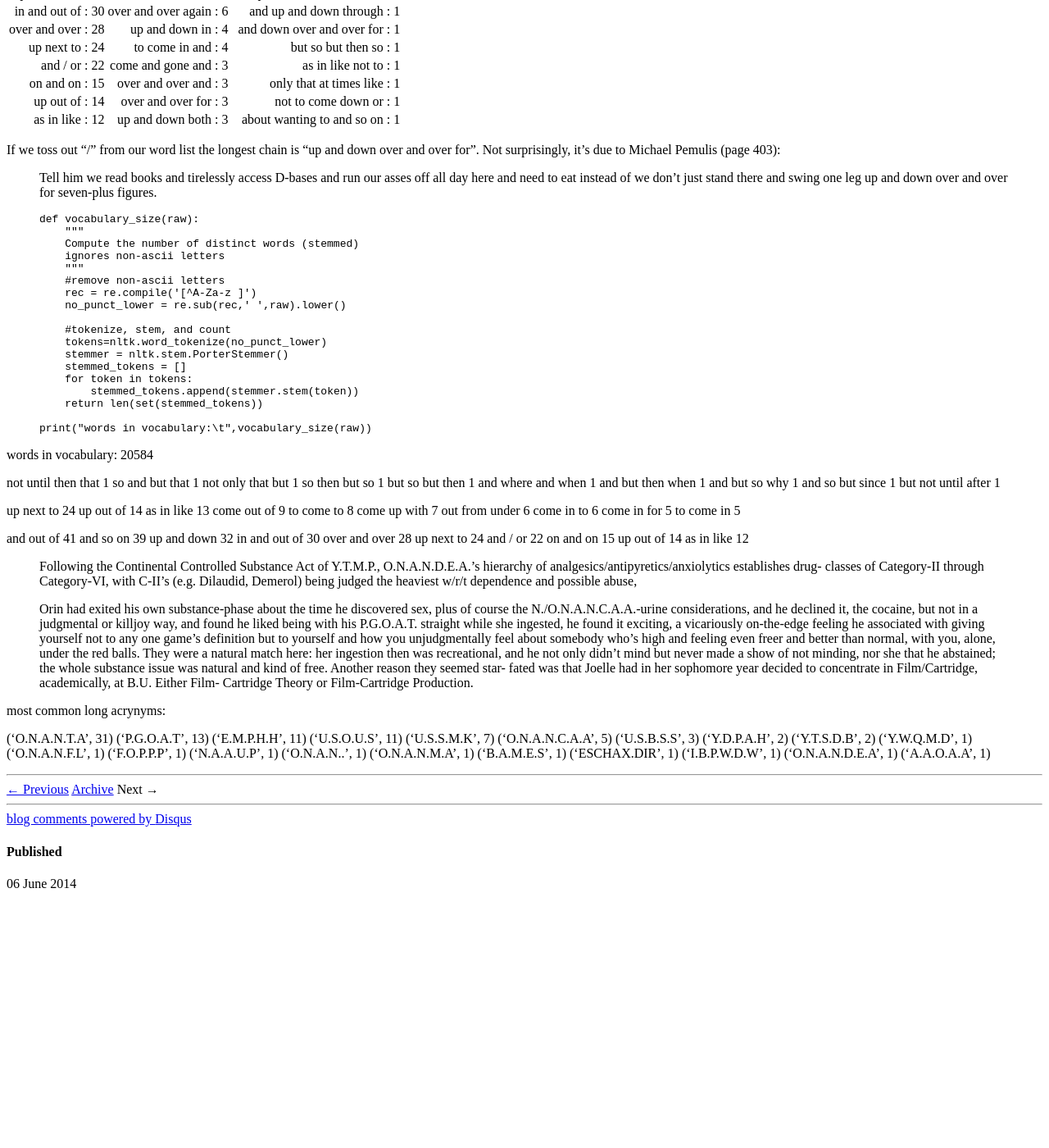
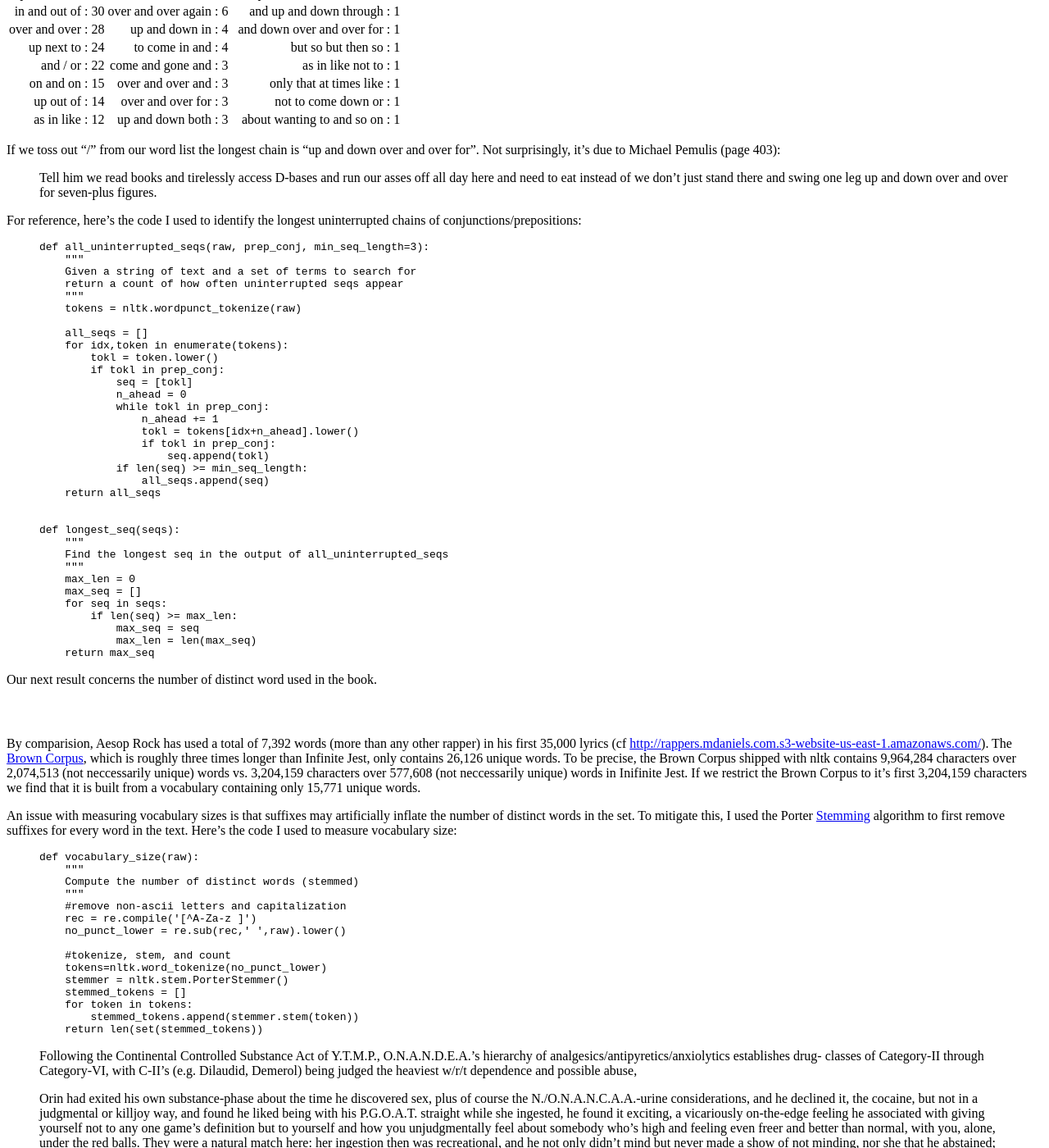
Before and after one commit to rcompton/ryancompton.net, a Jekyll site: the page built from _posts/2014-06-06-statistical-features-of-infinite-jest.md, in a window 1280 px wide and 1400 px high, scrolled down 1632 px. Shown: the whole window at 82% size. Built offline with Jekyll 4.4.1, drawn with Linux system fonts in a browser that asks for light colours; nearby versions of some CDN libraries; comment, search, counter and statistics services are not loaded; before the commit the page ends 2727 px from its top, so only the background shows below that.

Commit message:
dfw page update

```diff
--- a/_posts/2014-06-06-statistical-features-of-infinite-jest.md
+++ b/_posts/2014-06-06-statistical-features-of-infinite-jest.md
@@ -51,7 +51,6 @@ In Infinite Jest conjunctions often appear in chains of length three or greater.
 (Remark: accoring to Wiktionary, "/" is a valid conjunction)
 {% endexcerpt %}
 
-
 We can perform a simliar experiment with prepositions, of which there are [496](https://en.wiktionary.org/wiki/Category:English_prepositions). Here, we discover the longest chain of uninterrupted prepositions is "in over from behind like". It occurs on page 402, while Michael Pemulis is opening Hal's door slowly:
 
 >With the door just cracked and his head poked in he brings his other arm in over from behind like it's not his arm, his hand in the shape of a claw just over his head, and makes as if the claw from behind is pulling him back out into the hall. W/ an eye-rolling look of fake terror.
@@ -96,15 +95,59 @@ If we toss out "/" from our word list the longest chain is "up and down over and
 
 >Tell him we read books and tirelessly access D-bases and run our asses off all day here and need to eat instead of we don't just stand there and swing one leg up and down over and over for seven-plus figures.
 
+For reference, here's the code I used to identify the longest uninterrupted chains of conjunctions/prepositions:
+{% highlight python %}
+def all_uninterrupted_seqs(raw, prep_conj, min_seq_length=3):
+    """
+    Given a string of text and a set of terms to search for
+    return a count of how often uninterrupted seqs appear
+    """
+    tokens = nltk.wordpunct_tokenize(raw)
+
+    all_seqs = []
+    for idx,token in enumerate(tokens):
+        tokl = token.lower()
+        if tokl in prep_conj:
+            seq = [tokl]
+            n_ahead = 0
+            while tokl in prep_conj:
+                n_ahead += 1
+                tokl = tokens[idx+n_ahead].lower()
+                if tokl in prep_conj:
+                    seq.append(tokl)
+            if len(seq) >= min_seq_length:
+                all_seqs.append(seq)
+    return all_seqs
 
 
+def longest_seq(seqs):
+    """
+    Find the longest seq in the output of all_uninterrupted_seqs
+    """
+    max_len = 0
+    max_seq = []
+    for seq in seqs:
+        if len(seq) >= max_len:
+            max_seq = seq
+            max_len = len(max_seq)
+    return max_seq
+{% endhighlight %}
+
+
+Our next result concerns the number of distinct word used in the book.
+
+###*Wallace used a vocabulary of 20,584 words to write Infinite Jest*{: style="color: white"}
+
+By comparision, Aesop Rock has used a total of 7,392 words (more than any other rapper) in his first 35,000 lyrics (cf <http://rappers.mdaniels.com.s3-website-us-east-1.amazonaws.com/>). The [Brown Corpus](https://en.wikipedia.org/wiki/Brown_Corpus), which is roughly three times longer than Infinite Jest, only contains 26,126 unique words. To be precise, the Brown Corpus shipped with nltk contains 9,964,284 characters over 2,074,513 (not neccessarily unique) words vs. 3,204,159 characters over 577,608 (not neccessarily unique) words in Inifinite Jest. If we restrict the Brown Corpus to it's first 3,204,159 characters we find that it is built from a vocabulary containing only 15,771 unique words.
+
+An issue with measuring vocabulary sizes is that suffixes may artificially inflate the number of distinct words in the set. To mitigate this, I used the
+Porter [Stemming](https://en.wikipedia.org/wiki/Stemming) algorithm to first remove suffixes for every word in the text. Here's the code I used to measure vocabulary size:
 {% highlight python %}
 def vocabulary_size(raw):
     """
     Compute the number of distinct words (stemmed)
-    ignores non-ascii letters
     """
-    #remove non-ascii letters
+    #remove non-ascii letters and capitalization
     rec = re.compile('[^A-Za-z ]')
     no_punct_lower = re.sub(rec,' ',raw).lower()
 
@@ -115,60 +158,7 @@ def vocabulary_size(raw):
     for token in tokens:
         stemmed_tokens.append(stemmer.stem(token))
     return len(set(stemmed_tokens))
-
-print("words in vocabulary:\t",vocabulary_size(raw))
 {% endhighlight %}
-
-words in vocabulary:	 20584
-
-
-
-
-
-
-
-
-
-not until then that 	 1
-so and but that 	 1
-not only that but 	 1
-so then but so 	 1
-but so but then 	 1
-and where and when 	 1
-and but then when 	 1
-and but so why 	 1
-and so but since 	 1
-but not until after 	 1
-
-
-up next to 	 24
-up out of 	 14
-as in like 	 13
-come out of 	 9
-to come to 	 8
-come up with 	 7
-out from under 	 6
-come in to 	 6
-come in for 	 5
-to come in 	 5
-
-
-and out of 	 41
-and so on 	 39
-up and down 	 32
-in and out of 	 30
-over and over 	 28
-up next to 	 24
-and / or 	 22
-on and on 	 15
-up out of 	 14
-as in like 	 12
-
-
-
-
-
-
 
 
 >Following the Continental Controlled Substance Act of Y.T.M.P., O.N.A.N.D.E.A.'s hierarchy of analgesics/antipyretics/anxiolytics establishes drug-
```
Also changed, not shown: 1 other file.
